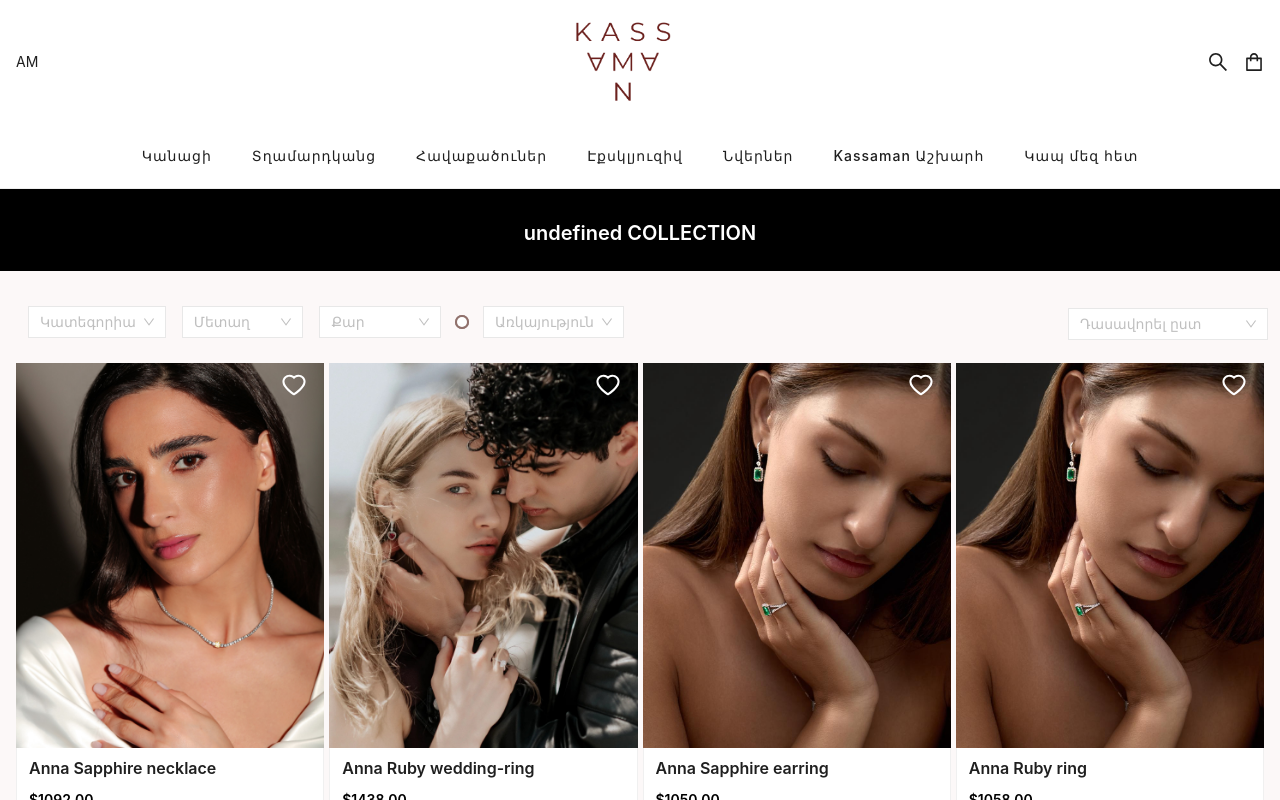
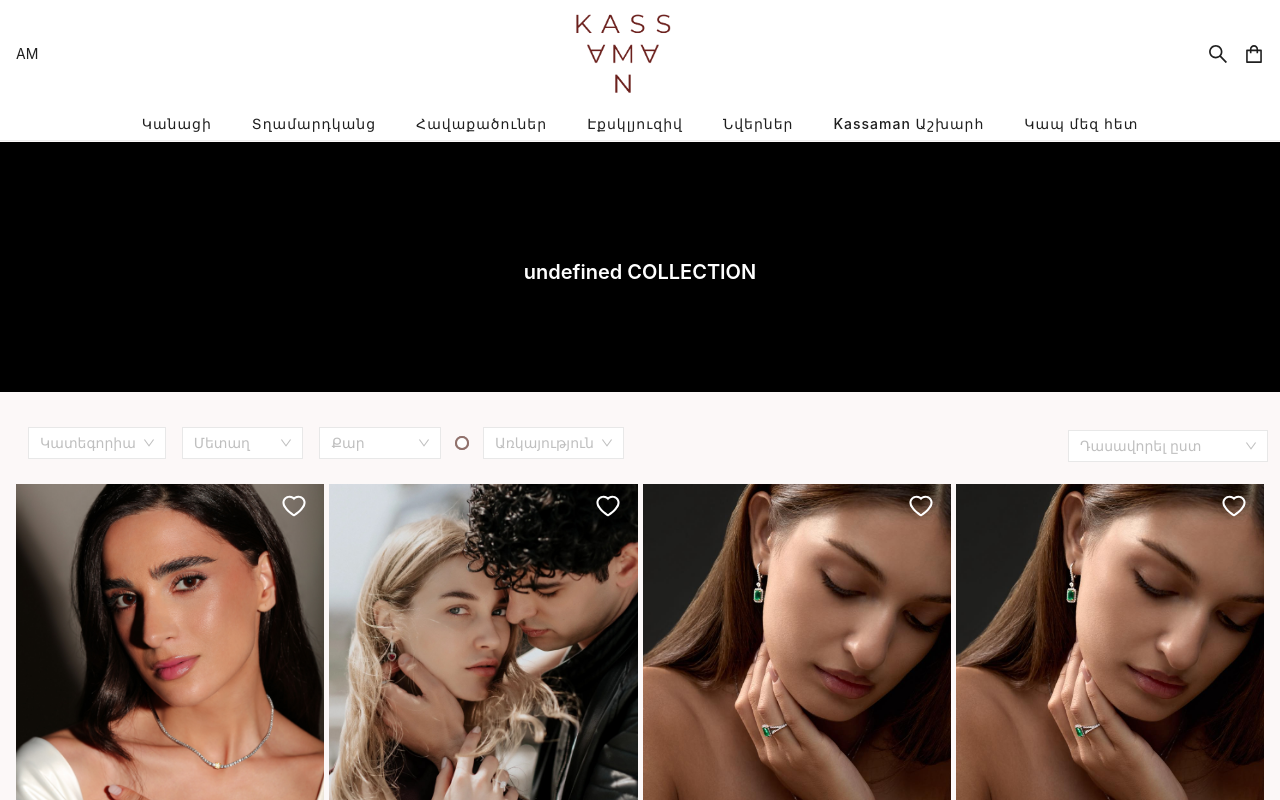
Before and after one commit to sona2711/jewellery_shop, a React (Vite) app: page /catalog in a window 1280 px wide. Shown: the top 800 px of the page. Built offline with nearby package versions, Linux system fonts and the light colour scheme.

Commit message:
fix horizontal scrollbar

```diff
--- a/src/components/common/Logo/index.tsx
+++ b/src/components/common/Logo/index.tsx
@@ -11,7 +11,7 @@ export const Logo = ({image}: LogoProps) => {
     const logoUrl = getImageUrl(image);
     return (
         <Flex
-        style={{ cursor: 'pointer', padding: '1rem' }}
+        style={{ cursor: 'pointer',padding: '0.5rem' }}
         justify="center"
         align="center"
         onClick={() => navigate("/") }>
--- a/src/components/layout/Header/styles.module.css
+++ b/src/components/layout/Header/styles.module.css
@@ -1,11 +1,14 @@
 :global .ant-layout-header {
   padding: 0;
+  line-height: 32px;
 }
 .header {
   width: 100%;
   height: min-content;
   position: fixed;
   z-index: 1000;
+
+
 }
 
 .searchIcon {
--- a/src/components/layout/MainLayout/styles.module.css
+++ b/src/components/layout/MainLayout/styles.module.css
@@ -2,13 +2,14 @@
     display: flex;
     flex-direction: column;
     justify-content: space-between;
+    width: 100vw;
     gap: 1rem;
   }
 
   .main {
-    width: 100vw;
+    width: 100%;
     min-height: 75vh ;
-    margin-top: 5rem;
+    margin-top: 1rem;
     padding: 5rem 0;
 
   }
--- a/src/components/product/ProductBanner/index.tsx
+++ b/src/components/product/ProductBanner/index.tsx
@@ -1,5 +1,5 @@
-import {Flex, Typography} from "antd";
-import type { BannerProps} from "./types";
+import {Flex, Grid, Typography} from "antd";
+import type { ProductBannerProps} from "./types";
 import { CollectionCard } from "../../common/CollectionCard";
 import { COLLECTIONS } from "../../../api/mock/products/const";
 import type { CollectionConfig } from "../../../api/mock/products/types";
@@ -7,18 +7,21 @@ import styles from "./styles.module.css";
 
 
 const {Title} = Typography;
-export const Banner  = ({coverText, gender = ""}: BannerProps) => {
+const { useBreakpoint } = Grid;
 
+export const ProductBanner  = ({coverText, gender = ""}: ProductBannerProps) => {
+    const screens = useBreakpoint();
+    const width = screens.md ? (150) : (100)
     const filterCategory = COLLECTIONS.filter((collection: CollectionConfig)=> collection.gender === gender).slice(0,3)
-    console.log(filterCategory)
+
     return(
         <section className={styles.cover_wrapper} aria-label="Banner">
-            <div className={styles.quote_wrapper}>
+            <Flex className={styles.title_wrapper} justify="center" gap="small" align="center">
                 <Title level={3} style={{color: "white", textAlign: "center"}}>{coverText}</Title>
-            </div>
-            <Flex style={{flex:2}} justify="center" gap="small" align="center">
+            </Flex>
+            <Flex justify="center" gap="small" align="center">
                 { filterCategory.map((coll, index)=>
-                    <CollectionCard key={index} collection={coll}  width={200} />
+                    <CollectionCard key={index} collection={coll}  width={width} />
                 )}
             </Flex>
         </section>
--- a/src/components/product/ProductBanner/styles.module.css
+++ b/src/components/product/ProductBanner/styles.module.css
@@ -2,15 +2,21 @@
   display: flex;
   justify-content: center;
   align-items: center;
+  gap: 8px;
   width: 100%;
-  height: min-content;
+  height: 250px;
+  min-width: min-content;
   padding: 14px;
-  margin-top: 10px;
+  margin-top: 30px;
+  overflow: hidden;
   background-color: black !important;
-  overflow: hidden;
 
 }
 
+.title_wrapper {
+  width: 50%;
+  height: 100%;
+}
 
 @media (max-width: 768px) {
   .cover_wrapper {
--- a/src/components/product/ProductBanner/types.ts
+++ b/src/components/product/ProductBanner/types.ts
@@ -1,4 +1,4 @@
-export type BannerProps = {
+export type ProductBannerProps = {
     coverText: string;
     gender: string
 }
--- a/src/pages/Catalog/index.tsx
+++ b/src/pages/Catalog/index.tsx
@@ -11,7 +11,7 @@ import { AppSort } from "../../components/common/SortPanel";
 import { SORT_OPTIONS } from "../../components/common/SortPanel/const";
 import type { FilterValues } from "../../components/common/FiltersPanel/types";
 import { Loader } from "../../components/common/Loader";
-import { Banner } from "../../components/product/ProductBanner";
+import { ProductBanner } from "../../components/product/ProductBanner";
 import styles from "./styles.module.css";
 
 
@@ -57,7 +57,7 @@ export const Catalog = () => {
 
   return (
     <Flex className={styles.container} justify="space-between" align="center" gap="small" vertical aria-label="container">
-      <Banner coverText={coverText} gender={gender ?? ""}/>
+      <ProductBanner coverText={coverText} gender={gender ?? ""}/>
       <section className={styles.filters_wrapper}>
       {screens.md ? (
         <Filters value={filters} onChange={setFilters} />
--- a/src/pages/NotFound/index.tsx
+++ b/src/pages/NotFound/index.tsx
@@ -1,4 +1,4 @@
-import { Button, Flex, Result, Space } from 'antd';
+import { Button, Flex, Grid, Result, Space } from 'antd';
 import { Link } from 'react-router-dom';
 import { useTranslation } from 'react-i18next';
 
@@ -10,10 +10,12 @@ import { COLLECTIONS } from '../../api/mock/products/const';
 import styles from './styles.module.css';
 
 
+const { useBreakpoint } = Grid;
 
 export const NotFound = ({ className }:NotFoundProps) => {
     const { t } = useTranslation();
-
+    const screens = useBreakpoint();
+    const width = screens.md ? (300) : (150)
 
     return (
         <section className={`${styles.wrapper} ${className ?? ''}`}>
@@ -35,9 +37,9 @@ export const NotFound = ({ className }:NotFoundProps) => {
                             </Link>
                         </Button>
                     </Flex>
-                    <Flex  style={{textAlign: "start"}} justify='center' align='center' gap='middle'>
-                        <CollectionCard collection={COLLECTIONS[0]} width={200}/>
-                        <CollectionCard collection={COLLECTIONS[2]} width={150}/>
+                    <Flex  justify='center' align='center' gap='middle'>
+                        <CollectionCard collection={COLLECTIONS[0]} width={width}/>
+                        <CollectionCard collection={COLLECTIONS[2]} width={width}/>
                     </Flex>
                 </Space>
             }
--- a/src/pages/NotFound/styles.module.css
+++ b/src/pages/NotFound/styles.module.css
@@ -1,4 +1,8 @@
 .wrapper {
-    min-height: 60vh;
+    display:flex;
+    justify-content: center;
+    align-items: center;
+    min-height: 70vh;
     text-align: center;
+
 }
```
Also changed, not shown: src/components/layout/MainLayout/consts.ts (deleted), src/components/layout/MainLayout/types.ts (deleted).
